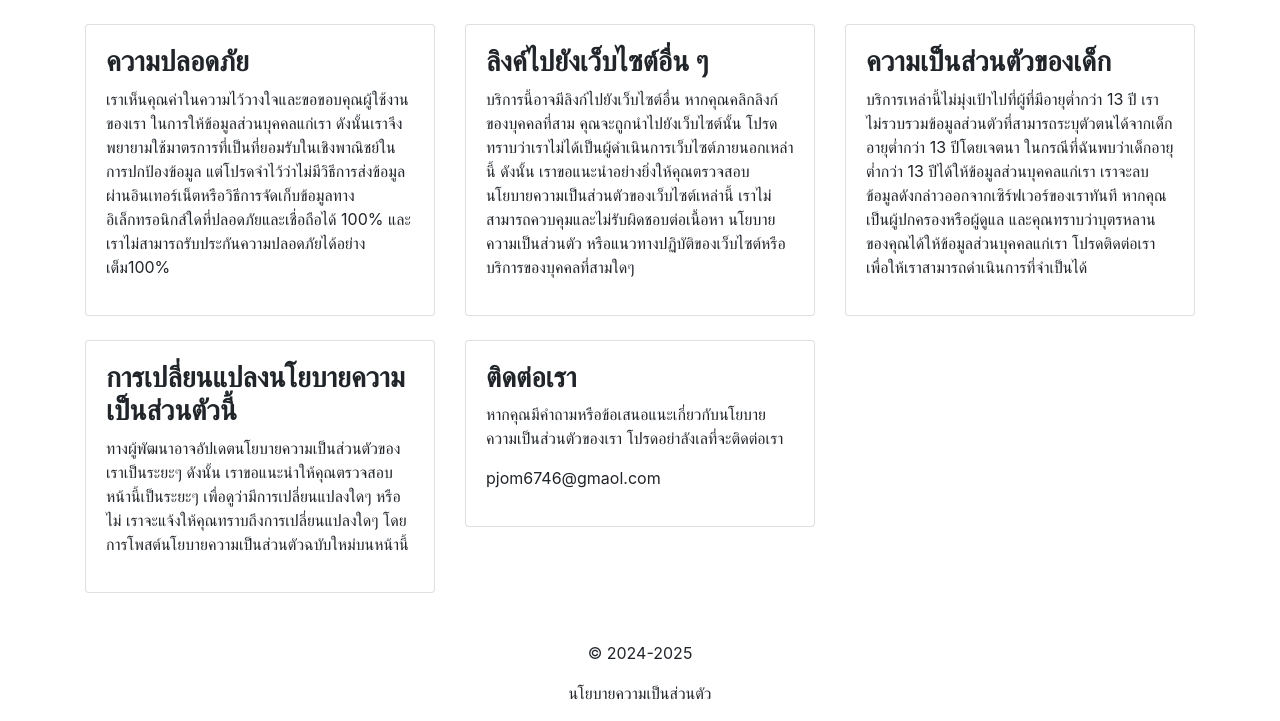
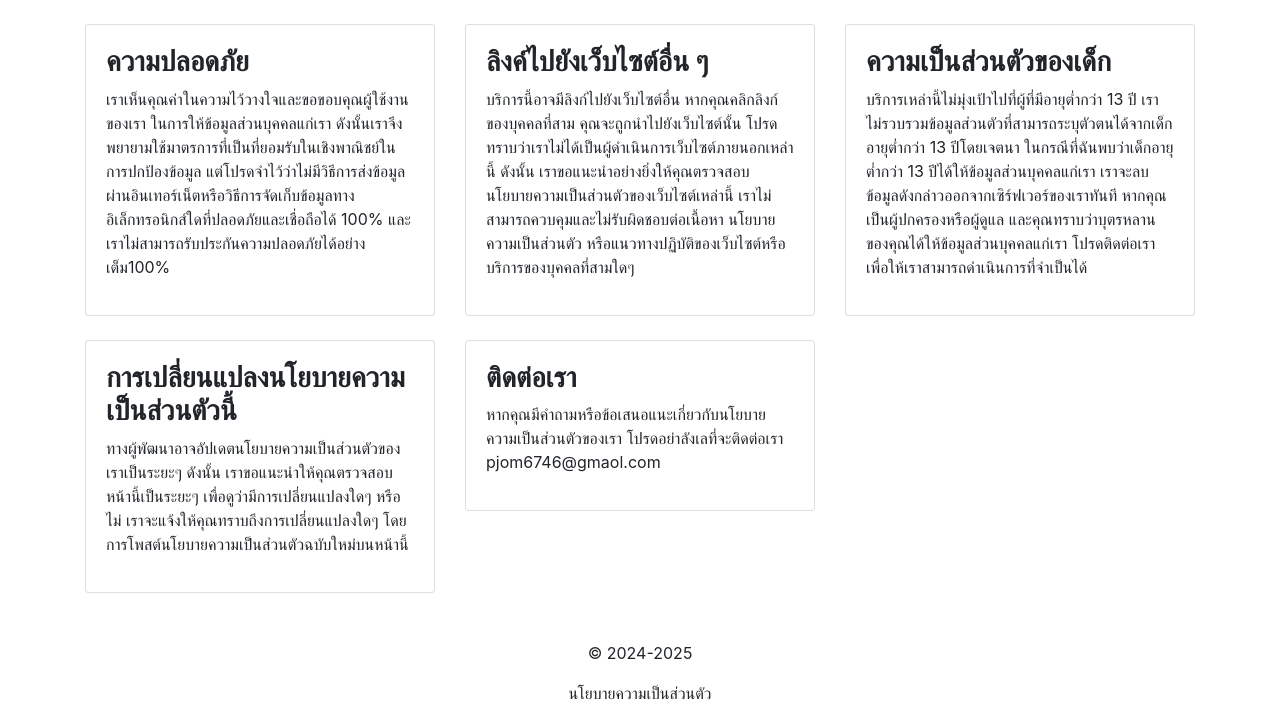
Before and after one commit to p-jom/p-jom.github.io, a plain HTML site: page privacy.html in a window 1280 px wide. Shown: the part 711-1432 px from the top of the page. Drawn offline with nearby package versions, Linux system fonts and the light colour scheme.

Commit message:
Update privacy.html

```diff
--- a/privacy.html
+++ b/privacy.html
@@ -26,7 +26,7 @@
                 <div class="card mb-4">
                     <div class="card-body">
                     	<h3><strong>นโยบายความเป็นส่วนตัว</strong></h3>
-                        <p>ปรับปรุงล่าสุด :26/11/2024</p>
+                        <p>ปรับปรุงล่าสุด : 26/11/2024</p>
                         <p>เราให้ความสำคัญอย่างยิ่งต่อผู้ใช้งานแอปของเรา เราตระหนักถึงความเป็นส่วนตัวของข้อมูลส่วนบุคคลและจะเก็บข้อมูลที่ได้รับจากผู้ใช้งานให้ปลอดภัย เราต้องการแจ้งให้คุณทราบเกี่ยวกับนโยบายของแอปเกี่ยวกับการปกป้องข้อมูลส่วนบุคคลของผู้ใช้หรือผู้มาใช้บริการแอปดังต่อไปนี้</p>
 
                     </div>
@@ -116,8 +116,8 @@
                 <div class="card mb-4">
                     <div class="card-body">
                     	<h3><strong>ติดต่อเรา</strong></h3>
-                    <p>หากคุณมีคำถามหรือข้อเสนอแนะเกี่ยวกับนโยบายความเป็นส่วนตัวของเรา โปรดอย่าลังเลที่จะติดต่อเรา</p>
-                        <p>pjom6746@gmaol.com</p>
+                    <p>หากคุณมีคำถามหรือข้อเสนอแนะเกี่ยวกับนโยบายความเป็นส่วนตัวของเรา โปรดอย่าลังเลที่จะติดต่อเรา
+                        pjom6746@gmaol.com</p>
                     </div>
                 </div>
             </div>
```
